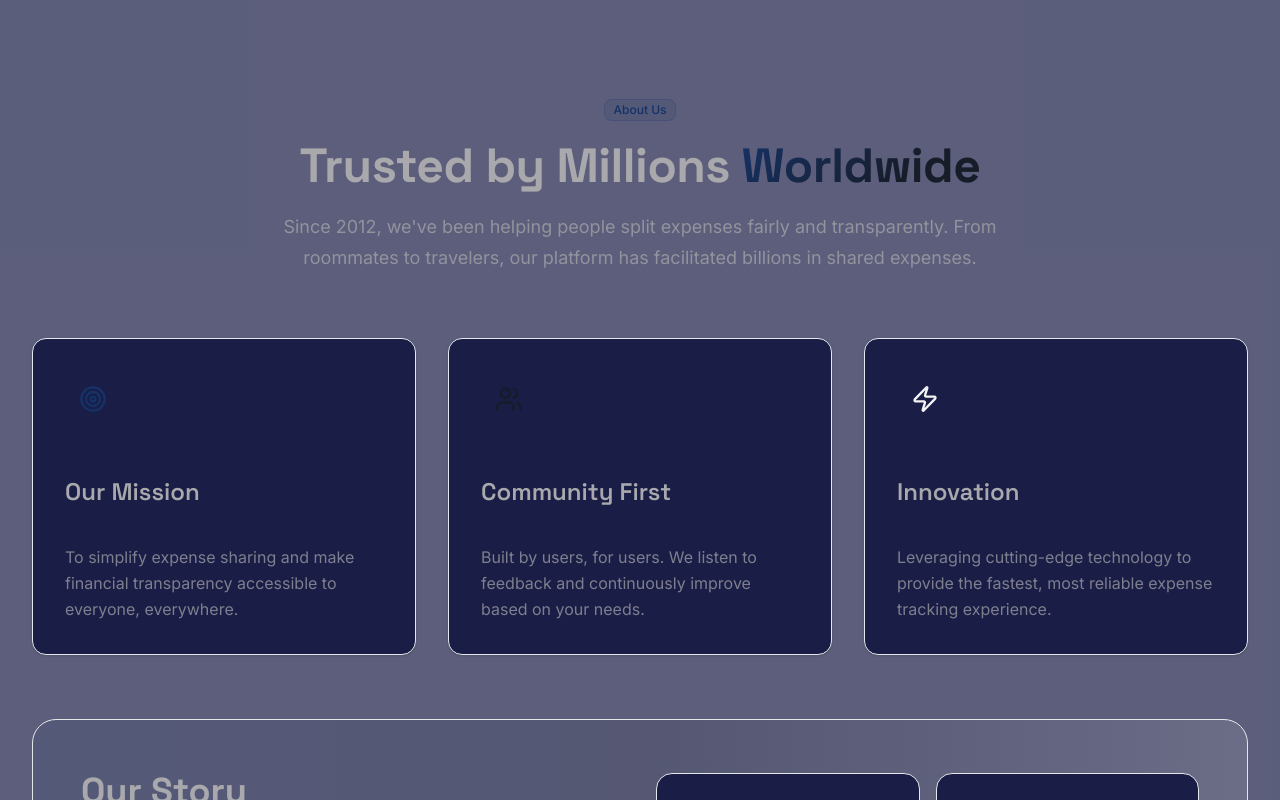
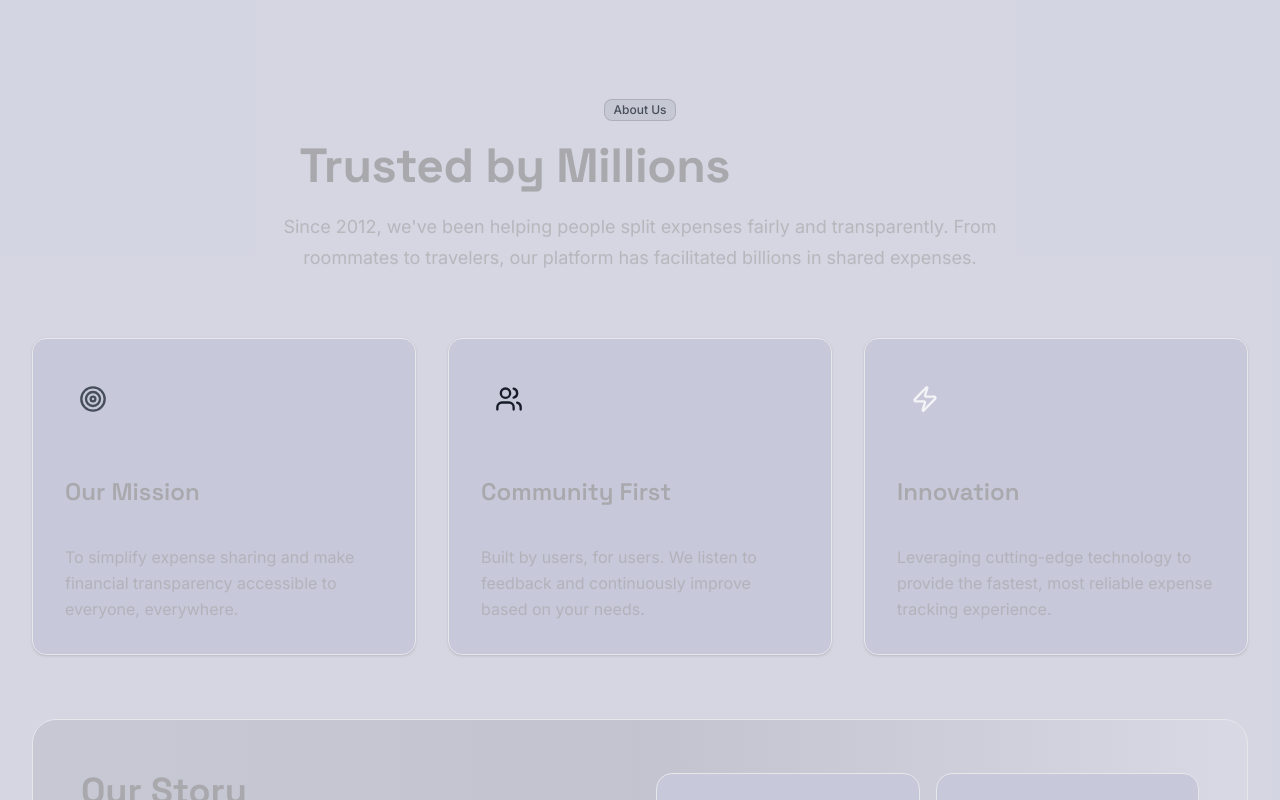
Before and after one commit to Kapil564/Splitwiseclone, a Next.js app: page /AboutUs in a window 1280 px wide. Shown: the top 800 px of the page. Built offline with nearby package versions, Linux system fonts and the light colour scheme; no server answers.

Commit message:
fix the bug

```diff
--- a/app/AboutUs/page.jsx
+++ b/app/AboutUs/page.jsx
@@ -56,7 +56,7 @@ export default function AboutUs() {
                 className="p-8 hover:shadow-xl transition-all duration-300 hover:-translate-y-2 border-border bg-background"
               >
                 <div
-                  className={`w-14 h-14 rounded-2xl bg-gradient-to-br from-${value.color}/20 to-${value.color}/5 flex items-center justify-center mb-6`}
+                  className={`w-14 h-14 rounded-2xl bg-gradient-to-br from-₹{value.color}/20 to-₹{value.color}/5 flex items-center justify-center mb-6`}
                 >
                   <Icon size={28} className={value.color} />
                 </div>
--- a/app/global.css
+++ b/app/global.css
@@ -5,7 +5,7 @@
 @custom-variant dark (&:is(.dark *));
 
 :root {
-  --primary: oklch(32.873% 0.10119 261.475);
+  --primary: oklch(42.262% 0.02352 262.889);
   --primary-dark: #2563eb;
   --secondary: oklch(22.632% 0.02519 263.889);
   --accent: oklch(0.967 0.003 264.542);
@@ -40,7 +40,7 @@
   --sidebar-accent-foreground: oklch(0.21 0.034 264.665);
   --sidebar-border: oklch(0.928 0.006 264.531);
   --sidebar-ring: oklch(0.707 0.022 261.325);
-  --background: oklch(25.388% 0.07571 276.437);
+  --background: oklch(83.753% 0.02505 283.269);
   --foreground: oklch(73.603% 0.00577 286.048);
 }
 
@@ -157,10 +157,15 @@ html {
 }
 
 @utility gradient-text {
-  background: linear-gradient(135deg, var(--primary) 0%, var(--secondary) 70%);
+  /* Make the gradient apply to the text glyphs rather than the element box.
+     Ensure the element using this utility contains only text (or is inline-block)
+     so the clipped background aligns with the text. */
+  /* background: linear-gradient(135deg, var(--primary) 0%, var(--secondary) 70%); */
   -webkit-background-clip: text;
-  -webkit-text-fill-color: transparent;
   background-clip: text;
+  color: transparent; /* fallback for non-WebKit browsers */
+  -webkit-text-fill-color: transparent; /* Safari/Chrome */
+  display: inline-block; /* helps when applied to elements with padding/margins */
 }
 
 @utility glass-effect {
```
